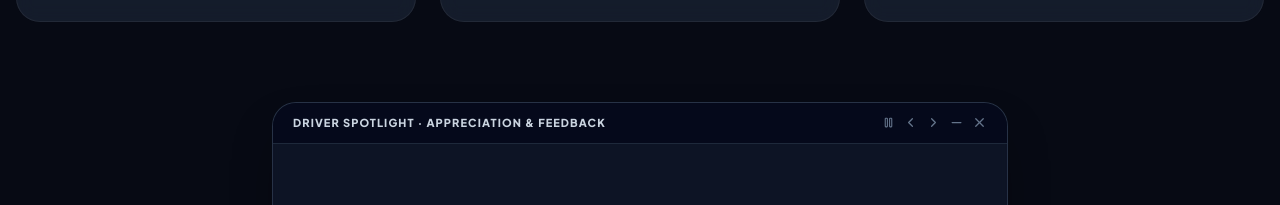
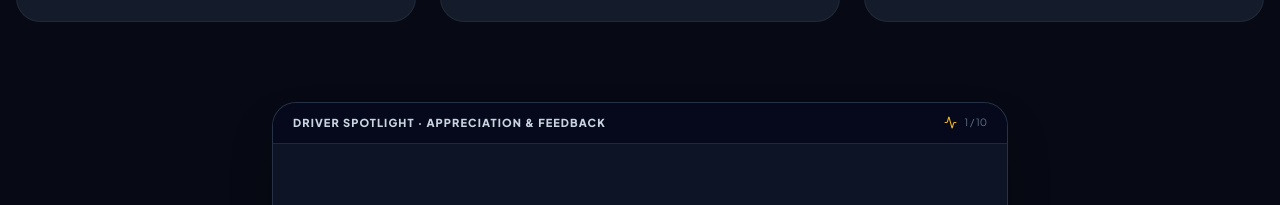
Before and after one commit to Alkamaliy/D-Drive, a React (Vite) app: page / in a window 1280 px wide. Shown: the part 1154-1359 px from the top of the page. Built offline with nearby package versions, Linux system fonts and the light colour scheme.

Commit message:
fix: remove all control buttons from DriverSpotlight — always-on, permanent display

```diff
--- a/src/components/DriverSpotlight.jsx
+++ b/src/components/DriverSpotlight.jsx
@@ -1,7 +1,7 @@
 import React, { useState, useEffect, useRef, useCallback } from 'react';
-import { Activity, Star, X, Minus, ChevronLeft, ChevronRight, Pause, Play } from 'lucide-react';
+import { Activity, Star } from 'lucide-react';
 
-// ─── 10 Spotlight profiles (drivers + clients appreciating them) ────────────
+// ─── 10 Spotlight profiles ─────────────────────────────────────────────────
 const SPOTLIGHTS = [
   {
     id: 1,
@@ -10,9 +10,9 @@ const SPOTLIGHTS = [
     location: 'Lekki Phase 1, Lagos',
     avatar: 'https://images.unsplash.com/photo-1507003211169-0a1dd7228f2d?w=300&auto=format&fit=crop&q=80',
     skills: [
-      { label: 'Driving Expertise',      score: 95 },
-      { label: 'Client Communication',   score: 98 },
-      { label: 'Trip Punctuality',        score: 92 },
+      { label: 'Driving Expertise',    score: 95 },
+      { label: 'Client Communication', score: 98 },
+      { label: 'Trip Punctuality',     score: 92 },
     ],
     appreciation: [
       {
@@ -39,9 +39,9 @@ const SPOTLIGHTS = [
     location: 'Maitama, Abuja',
     avatar: 'https://images.unsplash.com/photo-1500648767791-00dcc994a43e?w=300&auto=format&fit=crop&q=80',
     skills: [
-      { label: 'Route Knowledge',        score: 99 },
-      { label: 'Safety Record',          score: 100 },
-      { label: 'Client Satisfaction',    score: 97 },
+      { label: 'Route Knowledge',     score: 99 },
+      { label: 'Safety Record',       score: 100 },
+      { label: 'Client Satisfaction', score: 97 },
     ],
     appreciation: [
       {
@@ -68,9 +68,9 @@ const SPOTLIGHTS = [
     location: 'Victoria Island, Lagos',
     avatar: 'https://images.unsplash.com/photo-1522075469751-3a6694fb2f61?w=300&auto=format&fit=crop&q=80',
     skills: [
-      { label: 'Vehicle Handling',       score: 97 },
-      { label: 'Discretion & Privacy',   score: 96 },
-      { label: 'Trip Planning',          score: 93 },
+      { label: 'Vehicle Handling',     score: 97 },
+      { label: 'Discretion & Privacy', score: 96 },
+      { label: 'Trip Planning',        score: 93 },
     ],
     appreciation: [
       {
@@ -97,9 +97,9 @@ const SPOTLIGHTS = [
     location: 'Port Harcourt, Rivers State',
     avatar: 'https://images.unsplash.com/photo-1539571696357-5a69c17a67c6?w=300&auto=format&fit=crop&q=80',
     skills: [
-      { label: 'Fleet Management',       score: 94 },
-      { label: 'Night Driving Safety',   score: 91 },
-      { label: 'Client Communication',   score: 96 },
+      { label: 'Fleet Management',     score: 94 },
+      { label: 'Night Driving Safety', score: 91 },
+      { label: 'Client Communication', score: 96 },
     ],
     appreciation: [
       {
@@ -126,9 +126,9 @@ const SPOTLIGHTS = [
     location: 'Kano, Kano State',
     avatar: 'https://images.unsplash.com/photo-1560250097-0b93528c311a?w=300&auto=format&fit=crop&q=80',
     skills: [
-      { label: 'Long Distance Driving',  score: 98 },
-      { label: 'Cargo Safety',           score: 95 },
-      { label: 'Punctuality',            score: 97 },
+      { label: 'Long Distance Driving', score: 98 },
+      { label: 'Cargo Safety',          score: 95 },
+      { label: 'Punctuality',           score: 97 },
     ],
     appreciation: [
       {
@@ -155,9 +155,9 @@ const SPOTLIGHTS = [
     location: 'Enugu, Enugu State',
     avatar: 'https://images.unsplash.com/photo-1573496359142-b8d87734a5a2?w=300&auto=format&fit=crop&q=80',
     skills: [
-      { label: 'Passenger Comfort',      score: 99 },
-      { label: 'Defensive Driving',      score: 96 },
-      { label: 'Route Efficiency',       score: 93 },
+      { label: 'Passenger Comfort',  score: 99 },
+      { label: 'Defensive Driving',  score: 96 },
+      { label: 'Route Efficiency',   score: 93 },
     ],
     appreciation: [
       {
@@ -184,9 +184,9 @@ const SPOTLIGHTS = [
     location: 'Ikeja, Lagos',
     avatar: 'https://images.unsplash.com/photo-1542178243-bc20204b769f?w=300&auto=format&fit=crop&q=80',
     skills: [
-      { label: 'Airport Logistics',      score: 100 },
-      { label: 'Flight Tracking',        score: 94 },
-      { label: 'Luggage Handling',       score: 97 },
+      { label: 'Airport Logistics', score: 100 },
+      { label: 'Flight Tracking',   score: 94 },
+      { label: 'Luggage Handling',  score: 97 },
     ],
     appreciation: [
       {
@@ -213,9 +213,9 @@ const SPOTLIGHTS = [
     location: 'Asokoro, Abuja',
     avatar: 'https://images.unsplash.com/photo-1566492031773-4f4e44671857?w=300&auto=format&fit=crop&q=80',
     skills: [
-      { label: 'Security Awareness',     score: 98 },
-      { label: 'Protocol Knowledge',     score: 99 },
-      { label: 'Confidentiality',        score: 100 },
+      { label: 'Security Awareness', score: 98 },
+      { label: 'Protocol Knowledge', score: 99 },
+      { label: 'Confidentiality',    score: 100 },
     ],
     appreciation: [
       {
@@ -242,9 +242,9 @@ const SPOTLIGHTS = [
     location: 'Ikoyi, Lagos',
     avatar: 'https://images.unsplash.com/photo-1519085360753-af0119f7cbe7?w=300&auto=format&fit=crop&q=80',
     skills: [
-      { label: 'Luxury Car Handling',    score: 97 },
-      { label: 'Interior Care',          score: 95 },
-      { label: 'Client Experience',      score: 99 },
+      { label: 'Luxury Car Handling', score: 97 },
+      { label: 'Interior Care',       score: 95 },
+      { label: 'Client Experience',   score: 99 },
     ],
     appreciation: [
       {
@@ -271,9 +271,9 @@ const SPOTLIGHTS = [
     location: 'Ibadan, Oyo State',
     avatar: 'https://images.unsplash.com/photo-1480455624313-e29b44bbfde1?w=300&auto=format&fit=crop&q=80',
     skills: [
-      { label: 'Night Safety Record',    score: 96 },
-      { label: 'Event Coordination',     score: 94 },
-      { label: 'Sobriety & Alertness',   score: 100 },
+      { label: 'Night Safety Record',  score: 96 },
+      { label: 'Event Coordination',   score: 94 },
+      { label: 'Sobriety & Alertness', score: 100 },
     ],
     appreciation: [
       {
@@ -319,7 +319,7 @@ function SkillBar({ label, score, animate }) {
 // ─── Appreciation card ─────────────────────────────────────────────────────
 function AppreciationCard({ from, avatar, quote }) {
   return (
-    <div className="bg-slate-950 border border-slate-800 rounded-2xl p-4 space-y-3 flex-1 min-w-0">
+    <div className="bg-slate-950 border border-slate-800 rounded-2xl p-4 space-y-3 min-w-0">
       <div className="flex items-center gap-2">
         <img
           src={avatar}
@@ -353,22 +353,19 @@ function DotNav({ total, current, onSelect }) {
   );
 }
 
-// ─── Main component ────────────────────────────────────────────────────────
-const AUTO_INTERVAL = 6000; // ms between auto-slides
+// ─── Main component — always visible, no controls ─────────────────────────
+const AUTO_INTERVAL = 6000;
 
 export function DriverSpotlight() {
-  const [visible, setVisible]     = useState(true);
-  const [minimized, setMinimized] = useState(false);
-  const [index, setIndex]         = useState(0);
-  const [animate, setAnimate]     = useState(false);
-  const [paused, setPaused]       = useState(false);
-  const [fading, setFading]       = useState(false);
-  const timerRef                  = useRef(null);
+  const [index,   setIndex]   = useState(0);
+  const [animate, setAnimate] = useState(false);
+  const [fading,  setFading]  = useState(false);
+  const timerRef = useRef(null);
 
-  const total    = SPOTLIGHTS.length;
-  const current  = SPOTLIGHTS[index];
+  const total   = SPOTLIGHTS.length;
+  const current = SPOTLIGHTS[index];
 
-  // ── slide transition helper ──────────────────────────────────────────────
+  // ── slide transition ──────────────────────────────────────────────────────
   const goTo = useCallback((next) => {
     setFading(true);
     setAnimate(false);
@@ -380,90 +377,40 @@ export function DriverSpotlight() {
   }, []);
 
   const goNext = useCallback(() => goTo((index + 1) % total), [goTo, index, total]);
-  const goPrev = useCallback(() => goTo((index - 1 + total) % total), [goTo, index, total]);
 
-  // ── auto-advance ─────────────────────────────────────────────────────────
+  // ── auto-advance ──────────────────────────────────────────────────────────
   useEffect(() => {
-    if (paused || minimized || !visible) return;
     timerRef.current = setInterval(goNext, AUTO_INTERVAL);
     return () => clearInterval(timerRef.current);
-  }, [paused, minimized, visible, goNext]);
+  }, [goNext]);
 
-  // ── initial bar animation on mount / re-open ─────────────────────────────
+  // ── initial bar animation ─────────────────────────────────────────────────
   useEffect(() => {
-    if (visible && !minimized) {
     const t = setTimeout(() => setAnimate(true), 300);
     return () => clearTimeout(t);
-    }
-    setAnimate(false);
-  }, [visible, minimized]);
-
-  if (!visible) return null;
+  }, []);
 
   return (
     <div className="max-w-3xl mx-auto px-4">
       <div className="rounded-3xl border border-slate-700/70 bg-slate-900/80 backdrop-blur-sm shadow-2xl shadow-black/40 overflow-hidden">
 
-        {/* ── Title bar ─────────────────────────────────────────────────── */}
+        {/* ── Title bar — label only, no buttons ── */}
         <div className="flex items-center justify-between px-5 py-3 border-b border-slate-800 bg-slate-950/70">
           <span className="text-[11px] font-extrabold uppercase tracking-widest text-slate-300">
             Driver Spotlight · Appreciation &amp; Feedback
           </span>
-
-          <div className="flex items-center gap-2">
-            {/* pause / play */}
-            <button
-              onClick={() => setPaused((p) => !p)}
-              className="text-slate-500 hover:text-amber-400 transition"
-              aria-label={paused ? 'Play' : 'Pause'}
-            >
-              {paused ? <Play size={13} /> : <Pause size={13} />}
-            </button>
-
-            {/* previous */}
-            <button
-              onClick={goPrev}
-              className="text-slate-500 hover:text-slate-300 transition"
-              aria-label="Previous"
-            >
-              <ChevronLeft size={15} />
-            </button>
-
-            {/* next */}
-            <button
-              onClick={goNext}
-              className="text-slate-500 hover:text-slate-300 transition"
-              aria-label="Next"
-            >
-              <ChevronRight size={15} />
-            </button>
-
-            {/* minimize */}
-            <button
-              onClick={() => setMinimized((m) => !m)}
-              className="text-slate-500 hover:text-slate-300 transition"
-              aria-label="Minimize"
-            >
-              <Minus size={15} />
-            </button>
-
-            {/* close */}
-            <button
-              onClick={() => setVisible(false)}
-              className="text-slate-500 hover:text-rose-400 transition"
-              aria-label="Close"
-            >
-              <X size={15} />
-            </button>
+          <div className="flex items-center gap-2 text-[10px] text-slate-500">
+            <Activity size={13} className="text-amber-400 animate-pulse" />
+            <span>{index + 1} / {total}</span>
           </div>
         </div>
 
-        {!minimized && (
+        {/* ── Content ── */}
         <div
           className="transition-opacity duration-250"
           style={{ opacity: fading ? 0 : 1 }}
         >
-            {/* ── Avatar hero ───────────────────────────────────────────── */}
+          {/* Avatar hero */}
           <div className="relative flex flex-col items-center pt-8 pb-4 bg-gradient-to-b from-slate-800/60 to-transparent px-4">
             {/* decorative diamonds */}
             <div className="absolute inset-0 opacity-5 pointer-events-none select-none overflow-hidden">
@@ -495,35 +442,26 @@ export function DriverSpotlight() {
             </p>
             <p className="text-[11px] text-slate-500 mt-1">{current.location}</p>
 
-              {/* dot nav */}
             <div className="mt-4">
               <DotNav total={total} current={index} onSelect={goTo} />
             </div>
           </div>
 
-            {/* ── Feedback Summary ──────────────────────────────────────── */}
+          {/* Feedback Summary */}
           <div className="mx-4 mt-2 mb-4 rounded-2xl border border-slate-800 bg-slate-950/60 p-5 space-y-4">
-              <div className="flex items-center justify-between mb-1">
-                <span className="text-[11px] font-extrabold uppercase tracking-widest text-slate-300">
+            <span className="text-[11px] font-extrabold uppercase tracking-widest text-slate-300 block mb-1">
               Feedback Summary
             </span>
-                <div className="flex items-center gap-2 text-[10px] text-slate-500">
-                  <span>{index + 1} / {total}</span>
-                  <Activity size={14} className="text-amber-400 animate-pulse" />
-                </div>
-              </div>
-
             {current.skills.map((s) => (
               <SkillBar key={s.label} label={s.label} score={s.score} animate={animate} />
             ))}
           </div>
 
-            {/* ── Appreciation Wall ─────────────────────────────────────── */}
+          {/* Appreciation Wall */}
           <div className="mx-4 mb-5 rounded-2xl border border-slate-800 bg-slate-950/40 p-5">
             <span className="text-[11px] font-extrabold uppercase tracking-widest text-slate-300 block mb-4">
               Appreciation Wall
             </span>
-
             <div className="grid grid-cols-1 sm:grid-cols-3 gap-3">
               {current.appreciation.map((a) => (
                 <AppreciationCard key={a.id} {...a} />
@@ -531,23 +469,17 @@ export function DriverSpotlight() {
             </div>
           </div>
 
-            {/* ── Progress bar ──────────────────────────────────────────── */}
-            {!paused && (
+          {/* Auto-progress bar */}
           <div className="mx-4 mb-4 h-0.5 bg-slate-800 rounded-full overflow-hidden">
             <div
-                  key={`${index}-${paused}`}
+              key={index}
               className="h-full bg-amber-500/60 rounded-full"
-                  style={{
-                    animation: `spotlight-progress ${AUTO_INTERVAL}ms linear forwards`,
-                  }}
+              style={{ animation: `spotlight-progress ${AUTO_INTERVAL}ms linear forwards` }}
             />
           </div>
-            )}
         </div>
-        )}
       </div>
 
-      {/* inline keyframe for progress bar */}
       <style>{`
         @keyframes spotlight-progress {
           from { width: 0%; }
```
Lines whose indentation alone changed are shown as unchanged.
